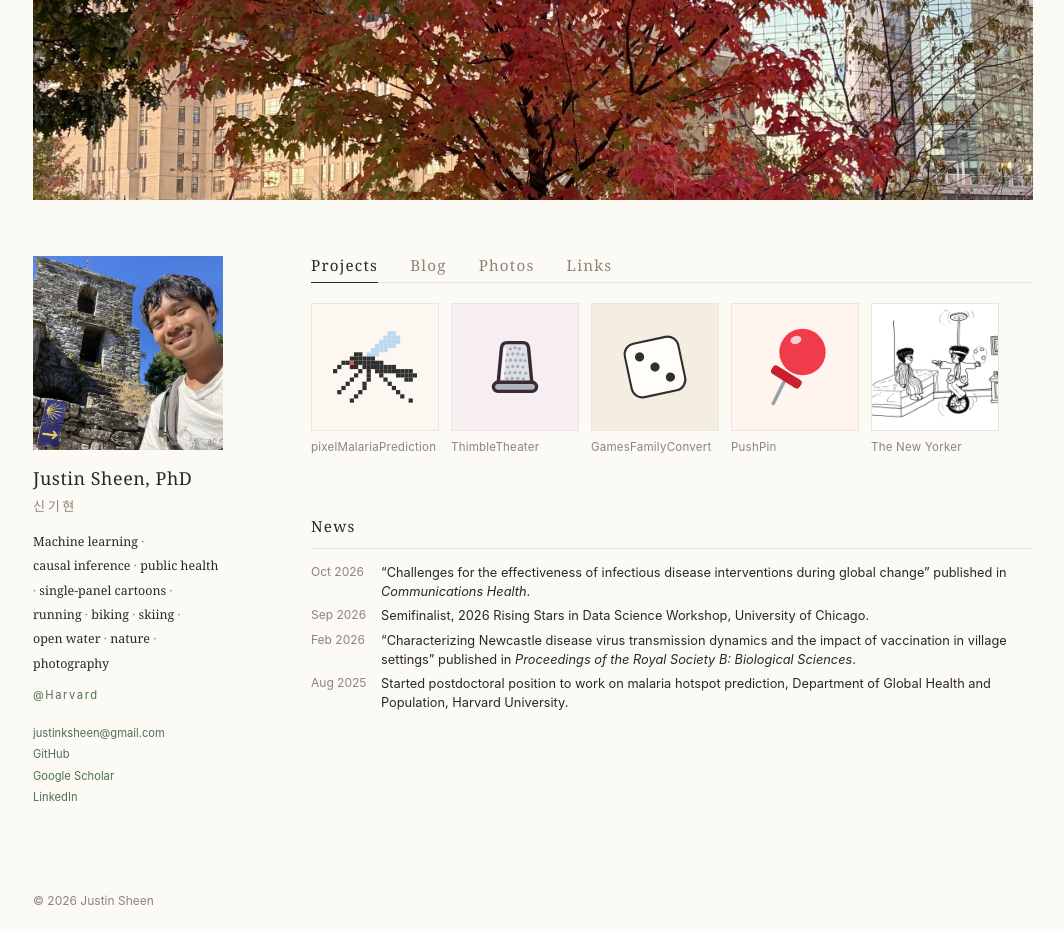
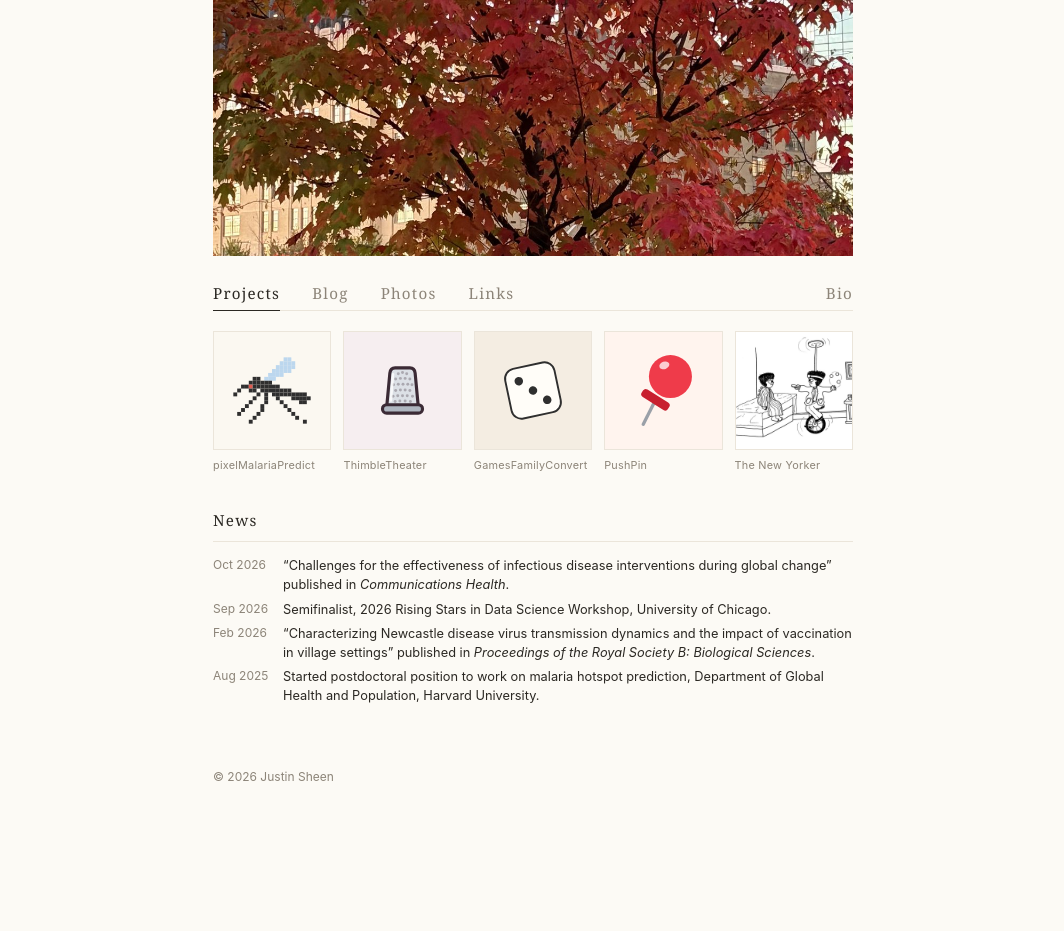
Before and after one commit to jsheen/jsheen.github.io, a Jekyll site: the page built from index.html, in a window 1280 px wide and 931 px high. Shown: the whole window, without its empty margins (107-1171 px from the left). Built offline with Jekyll 4.4.1, drawn with Linux system fonts in a browser that asks for light colours.

Commit message:
Move About into a Bio tab; narrower single-column layout
- Replace the left About panel with a Bio tab (right-aligned after Links)
  using a new photo; interests listed one per line, smaller text
- Use the 680px column on every page; taller header image
- Project tiles shrink to fit one row; captions stay on one line
- Rename pixelMalariaPrediction to pixelMalariaPredict
- Tighten vertical spacing

Co-Authored-By: Claude Opus 5.5 <noreply@anthropic.com>

```diff
--- a/_data/projects.yml
+++ b/_data/projects.yml
@@ -5,8 +5,8 @@
 #   link:    URL the tile opens (optional)
 #   image:   picture to fill the tile, e.g. /assets/img/cartoons.jpg (optional)
 #   shape:   square or rectangle (rectangle is twice as wide); default square
-- title: "pixelMalariaPrediction"
-  caption: "pixelMalariaPrediction"
+- title: "pixelMalariaPredict"
+  caption: "pixelMalariaPredict"
   link: "https://github.com/jsheen/secVegDefo"
   image: /assets/img/pixel-mosquito.svg
   shape: square
--- a/_includes/about.html
+++ b/_includes/about.html
@@ -1,5 +1,5 @@
 <div class="about">
-  <img class="avatar" src="{{ '/assets/img/avatar.jpg' | relative_url }}" alt="Photo of {{ site.author }}">
+  <img class="avatar" src="{{ '/assets/img/about.jpg' | relative_url }}" alt="{{ site.author }} and a kid in a car's back seat, each with a Pringles chip in their mouth">
   <div class="about-body">
     <h1>{{ site.author }}, PhD</h1>
     <p class="name-ko" lang="ko">신기현</p>
--- a/assets/css/style.css
+++ b/assets/css/style.css
@@ -17,7 +17,7 @@ h1, h2, h3, h4 { font-family: var(--serif); font-weight: 500; letter-spacing: 0.
 .wrap { max-width: 680px; margin: 0 auto; padding: 0 20px; }
 a { color: var(--accent); text-decoration: none; }
 a:hover { text-decoration: underline; }
-main { padding-top: 56px; }
+main { padding-top: 32px; }
 
 /* Post lists */
 .post-list { list-style: none; padding: 0; }
@@ -44,48 +44,45 @@ blockquote { border-left: 2px solid var(--rule); margin-left: 0; padding-left: 1
 
 /* About */
 .about { display: flex; gap: 28px; align-items: flex-start; flex-wrap: wrap; }
-.avatar { width: 180px; height: auto; aspect-ratio: 49 / 50; border-radius: 0; object-fit: cover; }
+.avatar { width: 240px; max-width: 100%; height: auto; aspect-ratio: 4 / 3; border-radius: 0; object-fit: cover; }
 .about h1 { font-size: 1.25rem; margin: 0 0 10px; line-height: 1.4; letter-spacing: 0.03em; }
 .name-ko { margin: -6px 0 12px; font-family: var(--serif); font-size: 0.9rem; letter-spacing: 0.2em; color: var(--muted); }
 .interests { margin: 0; font-family: var(--serif); font-size: 0.86rem; line-height: 1.95; color: var(--text); }
-.interests .dot { color: var(--muted); }
+.interests .nowrap { display: block; line-height: 1.7; }
+.interests .dot { display: none; }
 .affil { margin: 10px 0 0; font-size: 0.75rem; letter-spacing: 0.14em; color: var(--accent); }
 .contact { list-style: none; padding: 0; margin: 18px 0 0; font-size: 0.76rem; }
 .contact li { margin-bottom: 2px; word-break: break-all; }
 
-/* Home: About (left) + tabs (right) */
-body.wide .wrap { max-width: 1040px; }
-.header-img { display: block; width: 100%; aspect-ratio: 5 / 1; object-fit: cover; border-radius: 0; margin-bottom: 56px; }
-.home { display: grid; grid-template-columns: minmax(190px, 230px) minmax(0, 1fr); gap: 48px; align-items: start; }
-.panel-about { position: sticky; top: 24px; }
-.panel-about .about { flex-direction: column; gap: 16px; }
-.panel-about .avatar { width: 100%; max-width: 190px; height: auto; }
-.panel-about .about-body { max-width: 190px; }
-.panel-about .about h1 { font-size: 1.12rem; }
-.panel-about .name-ko { font-size: 0.82rem; }
-.panel-about .interests { font-size: 0.78rem; }
-.panel-about .affil { font-size: 0.7rem; }
-.panel-about .contact { font-size: 0.7rem; }
+/* Home: tabs */
+.header-img { display: block; width: 100%; aspect-ratio: 5 / 2; object-fit: cover; border-radius: 0; margin-bottom: 28px; }
+#bio .about { margin-top: 24px; }
+#bio .about h1 { font-size: 1.1rem; }
+#bio .name-ko { font-size: 0.8rem; }
+#bio .interests { font-size: 0.76rem; }
+#bio .affil { font-size: 0.68rem; }
+#bio .contact { font-size: 0.68rem; }
 
 .tabs { display: flex; gap: 32px; border-bottom: 1px solid var(--rule); }
 .tab { background: none; border: 0; padding: 0 0 8px; margin-bottom: -1px; cursor: pointer; font-family: var(--serif); font-size: 0.95rem; font-weight: 400; letter-spacing: 0.08em; line-height: 1.2; color: var(--muted); border-bottom: 1px solid transparent; }
+.tab-end { margin-left: auto; }
 .tab:hover { color: var(--text); }
 .tab[aria-selected="true"] { color: var(--text); border-bottom-color: var(--text); }
 .tab:focus-visible { outline: 2px solid var(--accent); outline-offset: 4px; }
 .tab-panel .post-list { margin-top: 20px; }
 
 /* Projects */
-.project-grid { list-style: none; padding: 0; margin: 20px 0 0; display: grid; grid-template-columns: repeat(auto-fill, 128px); gap: 12px; }
+.project-grid { list-style: none; padding: 0; margin: 20px 0 0; display: grid; grid-template-columns: repeat(auto-fit, minmax(96px, 1fr)); gap: 12px; }
 .project-wide { grid-column: span 2; }
 .tile { position: relative; display: flex; align-items: flex-end; aspect-ratio: 1 / 1; padding: 10px; border: 1px solid var(--rule); border-radius: 0; overflow: hidden; background: rgba(127,127,127,0.04); color: var(--text); transition: opacity .15s; }
 .project-wide .tile { aspect-ratio: auto; height: 100%; min-height: 128px; }
 a.tile:hover { opacity: .85; text-decoration: none; }
 .tile img { position: absolute; inset: 0; width: 100%; height: 100%; object-fit: cover; }
 .tile-title { font-size: 0.95rem; font-weight: 500; line-height: 1.3; }
-.tile-caption { margin: 6px 0 0; font-size: 0.72rem; overflow-wrap: anywhere; letter-spacing: 0.02em; color: var(--muted); }
-@media (max-width: 480px) { .project-grid { grid-template-columns: repeat(3, minmax(0, 1fr)); } .project-wide { grid-column: auto; } .project-wide .tile { aspect-ratio: 2 / 1; height: auto; min-height: 0; } }
+.tile-caption { margin: 6px 0 0; font-size: 0.68rem; white-space: nowrap; overflow: hidden; text-overflow: ellipsis; letter-spacing: 0.02em; color: var(--muted); }
+@media (max-width: 480px) { .tile-caption { font-size: 0.58rem; } .project-grid { grid-template-columns: repeat(3, minmax(0, 1fr)); } .project-wide { grid-column: auto; } .project-wide .tile { aspect-ratio: 2 / 1; height: auto; min-height: 0; } }
 
-.section-title { margin: 56px 0 0; padding-bottom: 8px; border-bottom: 1px solid var(--rule); font-size: 0.95rem; font-weight: 400; letter-spacing: 0.08em; }
+.section-title { margin: 32px 0 0; padding-bottom: 8px; border-bottom: 1px solid var(--rule); font-size: 0.95rem; font-weight: 400; letter-spacing: 0.08em; }
 .post-day { margin-top: 22px; }
 .post-day > .date { margin: 0 0 6px; color: var(--muted); font-size: 0.8rem; }
 .post-item { border-bottom: 1px solid var(--rule); }
@@ -130,10 +127,5 @@ a.tile:hover { opacity: .85; text-decoration: none; }
 .lb-close { top: 4px; right: 4px; font-size: 2.2rem; }
 @media (max-width: 760px) { .lightbox img { max-width: calc(100vw - 32px); } .lb-prev, .lb-next { top: auto; bottom: 8px; transform: none; } }
 
-@media (max-width: 760px) {
-  .home { grid-template-columns: 1fr; gap: 32px; }
-  .panel-about { position: static; }
-}
-
-.site-footer { margin-top: 60px; padding: 20px 0; color: var(--muted); font-size: 0.75rem; }
+.site-footer { margin-top: 40px; padding: 20px 0; color: var(--muted); font-size: 0.75rem; }
 .nowrap { white-space: nowrap; }
--- a/index.html
+++ b/index.html
@@ -8,16 +8,13 @@ lazy_math: true   # posts are typeset when expanded, not while hidden
 <img class="header-img" src="{{ '/assets/img/header.jpg' | relative_url }}" alt="Red maple in autumn">
 
 <div class="home">
-  <aside class="panel panel-about">
-    {% include about.html %}
-  </aside>
-
   <div class="panel panel-main">
   <div class="tabs" role="tablist" aria-label="Sections">
     <button class="tab" role="tab" id="tab-projects" aria-controls="projects" aria-selected="true">Projects</button>
     <button class="tab" role="tab" id="tab-blog" aria-controls="blog" aria-selected="false" tabindex="-1">Blog</button>
     <button class="tab" role="tab" id="tab-photos" aria-controls="photos" aria-selected="false" tabindex="-1">Photos</button>
     <button class="tab" role="tab" id="tab-links" aria-controls="links" aria-selected="false" tabindex="-1">Links</button>
+    <button class="tab tab-end" role="tab" id="tab-bio" aria-controls="bio" aria-selected="false" tabindex="-1">Bio</button>
   </div>
 
   <section class="tab-panel" id="projects" role="tabpanel" aria-labelledby="tab-projects">
@@ -27,7 +24,7 @@ lazy_math: true   # posts are typeset when expanded, not while hidden
         {% if project.link %}<a class="tile" href="{{ project.link }}">{% else %}<div class="tile">{% endif %}
           {% if project.image %}<img src="{{ project.image | relative_url }}" alt="{{ project.title }}">{% else %}<span class="tile-title">{{ project.title }}</span>{% endif %}
         {% if project.link %}</a>{% else %}</div>{% endif %}
-        {% if project.caption %}<p class="tile-caption">{{ project.caption }}</p>{% endif %}
+        {% if project.caption %}<p class="tile-caption" title="{{ project.caption }}">{{ project.caption }}</p>{% endif %}
       </li>
       {% endfor %}
     </ul>
@@ -76,6 +73,10 @@ lazy_math: true   # posts are typeset when expanded, not while hidden
       <button class="lb-btn lb-next" type="button" aria-label="Next photo">&#8250;</button>
       <button class="lb-btn lb-close" type="button" aria-label="Close">&times;</button>
     </dialog>
+  </section>
+
+  <section class="tab-panel" id="bio" role="tabpanel" aria-labelledby="tab-bio" hidden>
+    {% include about.html %}
   </section>
 
   <section class="tab-panel" id="links" role="tabpanel" aria-labelledby="tab-links" hidden>
```
Also changed, not shown: assets/img/about.jpg (added).
